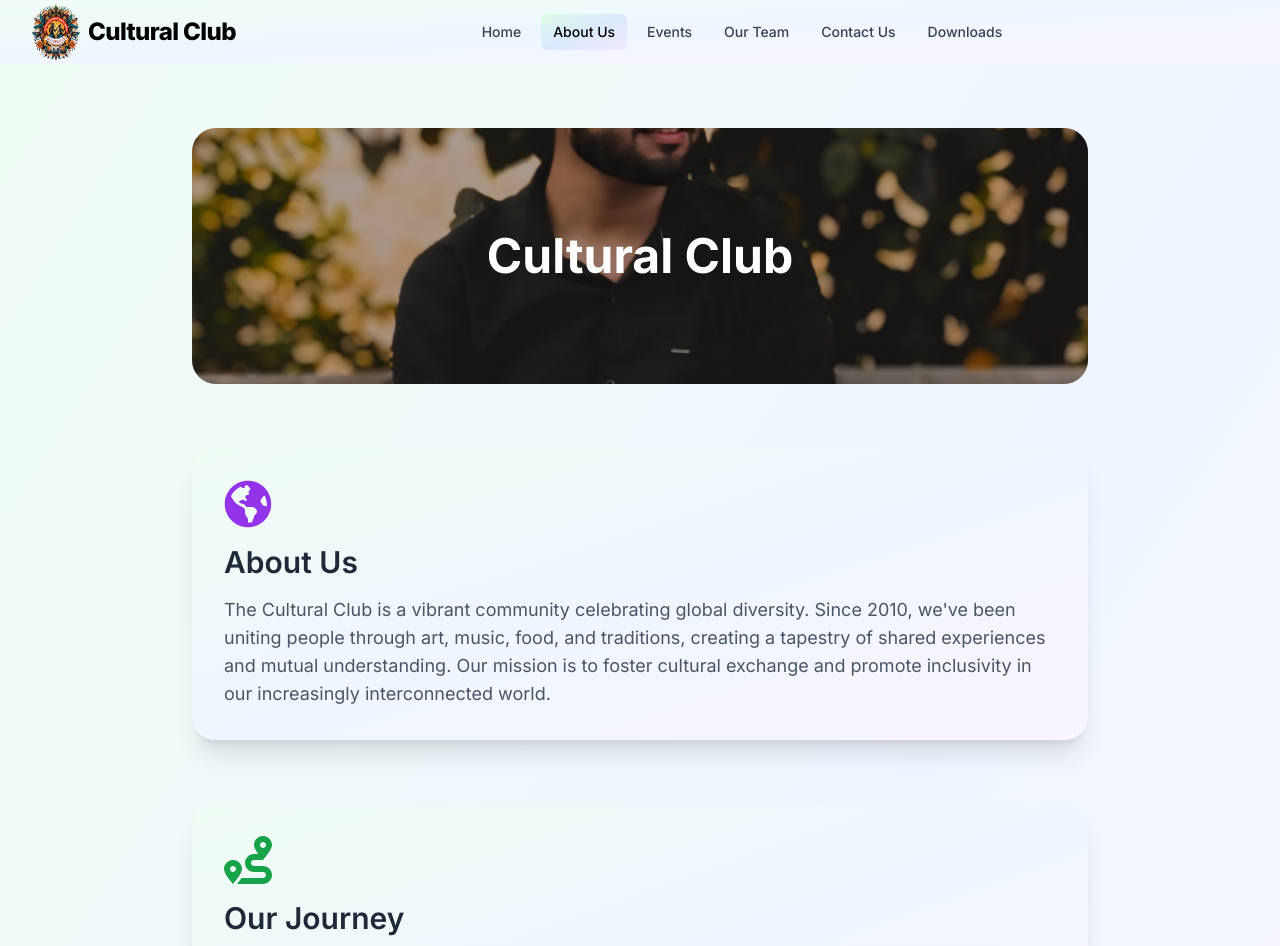
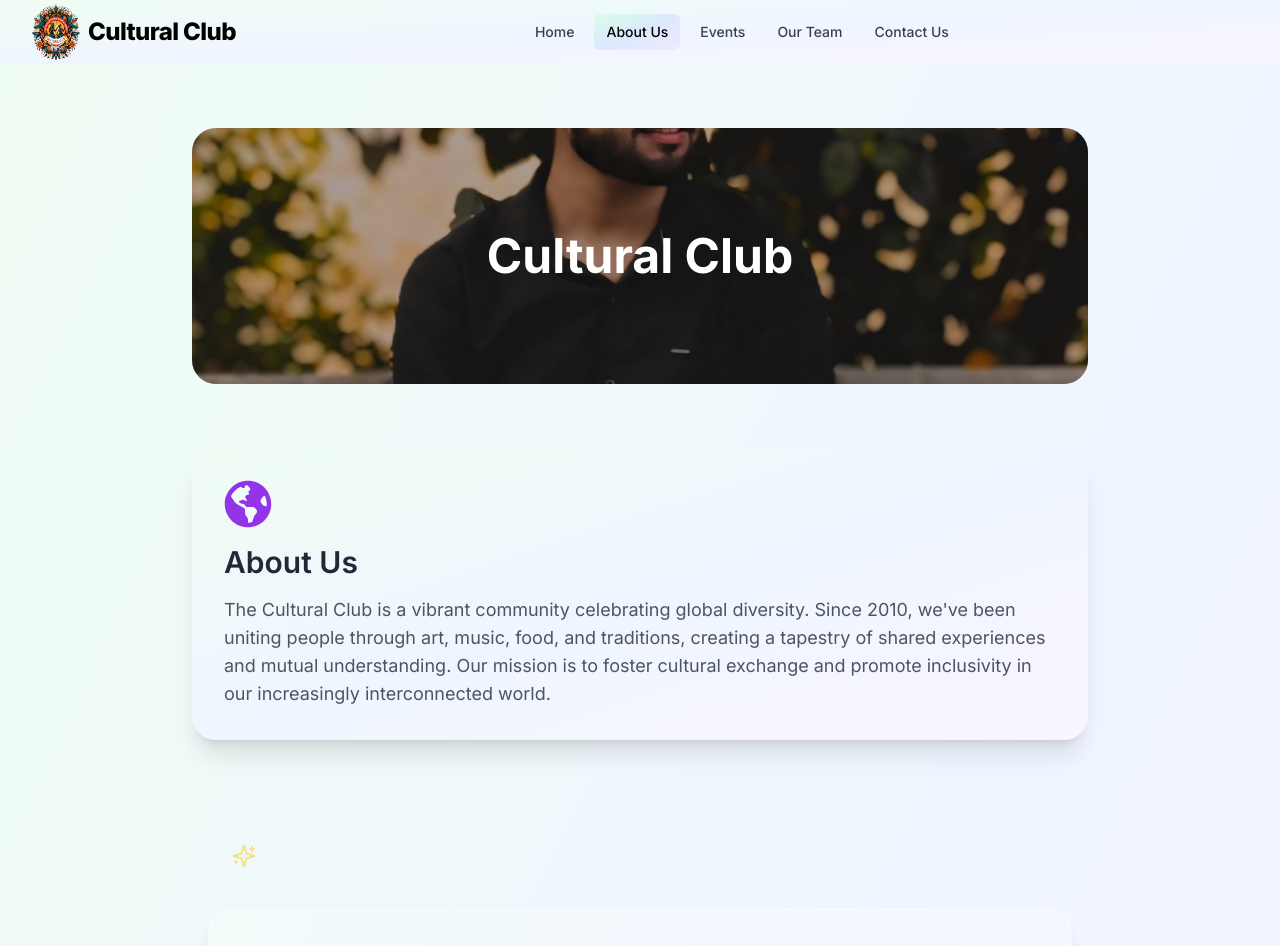
Before and after one commit to arpan-kumar-saini/shivam, a Next.js app: page /about in a window 1280 px wide. Shown: the top 946 px of the page. Built offline with nearby package versions, Linux system fonts and the light colour scheme.

Commit message:
new changes

```diff
--- a/components/about-page.tsx
+++ b/components/about-page.tsx
@@ -5,6 +5,7 @@ import Image from 'next/image';
 import { motion, useAnimation, useMotionValue, useTransform } from 'framer-motion'
 import { useInView } from 'react-intersection-observer'
 import { FaGlobeAmericas, FaRoute, FaHandsHelping, FaUsers } from 'react-icons/fa'
+import VisionMissionSectionComponent from '@/components/vision-mission-section'
 
 interface SectionProps {
   children: ReactNode
@@ -120,8 +121,13 @@ export default function AboutPageComponent() {
             </div>
           </Tilt>
         </Section>
+        <Section delay={0.4}>
+          <Tilt>
+          <VisionMissionSectionComponent/>
+          </Tilt>
+        </Section>
 
-        <Section delay={0.4}>
+        <Section delay={0.6}>
           <Tilt>
             <div className="bg-gradient-to-br from-green-50 via-blue-50 to-purple-50 bg-opacity-70 backdrop-filter backdrop-blur-lg rounded-3xl shadow-xl p-8">
               <FaRoute className="text-5xl text-green-600 mb-4" />
@@ -133,7 +139,7 @@ export default function AboutPageComponent() {
           </Tilt>
         </Section>
 
-        <Section delay={0.6}>
+        <Section delay={0.8}>
           <Tilt>
             <div className="bg-gradient-to-br from-green-50 via-blue-50 to-purple-50 bg-opacity-70 backdrop-filter backdrop-blur-lg rounded-3xl shadow-xl p-8">
               <FaHandsHelping className="text-5xl text-blue-600 mb-4" />
@@ -149,7 +155,7 @@ export default function AboutPageComponent() {
           </Tilt>
         </Section>
 
-        <Section delay={0.8}>
+        <Section delay={1}>
           <Tilt>
             <div className="bg-gradient-to-br from-green-50 via-blue-50 to-purple-50 bg-opacity-70 backdrop-filter backdrop-blur-lg rounded-3xl shadow-xl p-8">
               <FaUsers className="text-5xl text-red-600 mb-4" />
--- a/components/navbar.tsx
+++ b/components/navbar.tsx
@@ -15,7 +15,7 @@ const navItems = [
   { name: 'Events', href: '/events' },
   { name: 'Our Team', href: '/team' },
   { name: 'Contact Us', href: '/contact' },
-  { name: 'Downloads', href: '/downloads' },
+  // { name: 'Downloads', href: '/downloads' },
 ]
 
 export default function NavbarComponent() {
```
